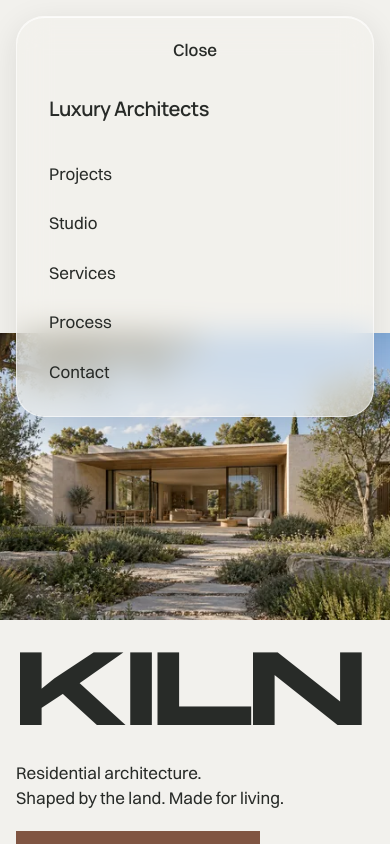
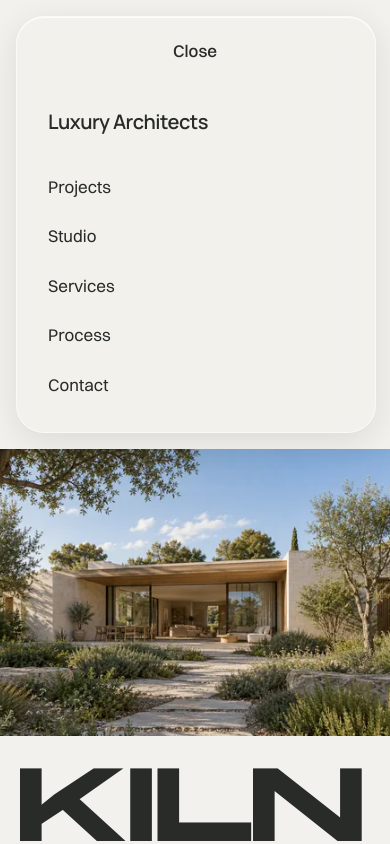
Before and after one commit to danstoyanov/kiln-luxury-architects, a Next.js app: page / in a window 390 px wide. Both pictures are taken after a click on the button "Menu". Shown: the top 844 px of the page. Built offline with nearby package versions, Linux system fonts and the light colour scheme.

Commit message:
SIN-47 Animate phone drawer and hide skip link correctly

```diff
--- a/components/Navigation.module.css
+++ b/components/Navigation.module.css
@@ -42,6 +42,10 @@
   flex-wrap: wrap;
   gap: clamp(0.25rem, 1.1vw, 1rem);
 }
+.drawer,
+.drawerInner {
+  display: contents;
+}
 .navigation a {
   display: inline-flex;
   align-items: center;
@@ -77,15 +81,22 @@
   text-decoration: underline;
 }
 .skip {
-  position: absolute;
-  left: var(--page-gutter);
-  top: -6rem;
+  position: fixed;
+  left: 1rem;
+  top: 1rem;
+  z-index: 100;
+  max-width: calc(100% - 2rem);
   background: var(--color-background);
-  padding: 1rem;
+  padding: 0.75rem 1rem;
 }
-.skip:focus {
-  top: 0.5rem;
-  z-index: 3;
+.skip:not(:focus-visible) {
+  width: 1px;
+  height: 1px;
+  padding: 0;
+  margin: -1px;
+  overflow: hidden;
+  clip-path: inset(50%);
+  white-space: nowrap;
 }
 @media (max-width: 899px) {
   .header {
@@ -112,30 +123,67 @@
 }
 @media (max-width: 599px) {
   .header {
-    width: max-content;
-    max-width: calc(100% - 2 * var(--page-gutter));
+    display: grid;
+    grid-template-columns: minmax(0, 1fr);
+    width: calc(100% - 2 * var(--page-gutter));
     margin-inline: auto;
-    justify-content: center;
-    padding: 0.625rem;
-    border-radius: 999px;
+    gap: 0;
+    padding: 0;
+    border: 0;
+    background: transparent;
+    box-shadow: none;
+    -webkit-backdrop-filter: none;
+    backdrop-filter: none;
+  }
+  .header::before {
+    content: "";
+    position: absolute;
+    inset: 0;
+    z-index: -1;
+    width: 7rem;
+    margin-inline: auto;
+    border: 1px solid var(--color-glass-edge);
+    border-radius: 2.125rem;
+    background: var(--color-background);
+    box-shadow: var(--shadow-glass);
+    pointer-events: none;
   }
   .identity {
     display: none;
   }
   .toggle {
+    justify-self: center;
+    margin-block: 0.75rem;
     background: transparent;
     color: var(--color-text);
     padding-inline: 1.25rem;
   }
   .expanded {
-    width: calc(100% - 2 * var(--page-gutter));
-    flex-direction: column;
-    gap: 0.75rem;
-    padding: 0.625rem 1.5rem 1.25rem;
+    margin-bottom: 1rem;
+  }
+  .expanded::before {
+    width: 100%;
     border-radius: 1.75rem;
   }
-  .navigation {
-    padding: 0;
+  .drawer {
+    display: grid;
+    grid-template-rows: 0fr;
+    visibility: hidden;
+  }
+  .expanded .drawer {
+    grid-template-rows: 1fr;
+    visibility: visible;
+  }
+  .drawerInner {
+    display: block;
+    min-height: 0;
+    overflow: hidden;
+  }
+  .drawer .navigation {
+    display: flex;
+    flex-direction: column;
+    gap: 0;
+    padding: 0.75rem 1.5rem 1.5rem;
   }
   .navigation a {
     padding: 0.75rem 0.5rem;
@@ -148,6 +196,29 @@
     line-height: 1.25;
     letter-spacing: -0.025em;
     margin-bottom: 1rem;
+  }
+}
+@media (max-width: 599px) and (prefers-reduced-motion: no-preference) {
+  .header {
+    transition: margin-bottom 320ms cubic-bezier(0.22, 1, 0.36, 1);
+  }
+  .header::before {
+    transition: width 320ms cubic-bezier(0.22, 1, 0.36, 1), border-radius 320ms ease;
+  }
+  .drawer {
+    transition: grid-template-rows 320ms cubic-bezier(0.22, 1, 0.36, 1), visibility 0s 320ms;
+  }
+  .expanded .drawer {
+    transition-delay: 0s;
+  }
+}
+@supports (backdrop-filter: blur(1px)) or (-webkit-backdrop-filter: blur(1px)) {
+  @media (max-width: 599px) {
+    .header::before {
+      background: var(--color-glass);
+      -webkit-backdrop-filter: blur(16px) saturate(130%);
+      backdrop-filter: blur(16px) saturate(130%);
+    }
   }
 }
 @media (prefers-reduced-transparency: reduce) {
@@ -164,3 +235,26 @@
     box-shadow: none;
   }
 }
+@media (max-width: 599px) and (prefers-reduced-transparency: reduce) {
+  .header {
+    background: transparent;
+  }
+  .header::before {
+    background: var(--color-background);
+    -webkit-backdrop-filter: none;
+    backdrop-filter: none;
+  }
+}
+@media (max-width: 599px) and (forced-colors: active) {
+  .header {
+    border: 0;
+    background: transparent;
+  }
+  .header::before {
+    border: 1px solid CanvasText;
+    background: Canvas;
+    box-shadow: none;
+    -webkit-backdrop-filter: none;
+    backdrop-filter: none;
+  }
+}
--- a/components/Navigation.tsx
+++ b/components/Navigation.tsx
@@ -1,6 +1,6 @@
 "use client";
 
-import { useEffect, useRef, useState } from "react";
+import { useEffect, useRef, useState, useSyncExternalStore } from "react";
 import styles from "./Navigation.module.css";
 
 const links = [
@@ -11,8 +11,23 @@ const links = [
   { href: "#contact", label: "Contact" },
 ];
 
+function subscribePhone(onChange: () => void) {
+  const query = window.matchMedia("(max-width: 599px)");
+  query.addEventListener("change", onChange);
+  return () => query.removeEventListener("change", onChange);
+}
+
+function getPhone() {
+  return window.matchMedia("(max-width: 599px)").matches;
+}
+
+function getServerPhone() {
+  return false;
+}
+
 export function Navigation() {
   const [isOpen, setIsOpen] = useState(false);
+  const isPhone = useSyncExternalStore(subscribePhone, getPhone, getServerPhone);
   const menuButton = useRef<HTMLButtonElement>(null);
   const header = useRef<HTMLElement>(null);
   const navigation = useRef<HTMLElement>(null);
@@ -85,6 +100,10 @@ export function Navigation() {
   }, [isOpen]);
 
   return (
+    <>
+      <a className={styles.skip} href="#main">
+        Skip to content
+      </a>
     <header
       ref={header}
       className={styles.header + (isOpen ? " " + styles.expanded : "")}
@@ -103,9 +122,6 @@ export function Navigation() {
         }
       }}
     >
-      <a className={styles.skip} href="#main">
-        Skip to content
-      </a>
       <a href="#main" className={styles.identity} aria-label="Luxury Architects — KILN home">
         Luxury Architects
       </a>
@@ -119,7 +135,9 @@ export function Navigation() {
       >
         {isOpen ? "Close" : "Menu"}
       </button>
-      <nav
+      <div className={styles.drawer} inert={isPhone && !isOpen}>
+        <div className={styles.drawerInner}>
+          <nav
         ref={navigation}
         id="main-navigation"
         aria-label="Main navigation"
@@ -138,7 +156,10 @@ export function Navigation() {
             {link.label}
           </a>
         ))}
-      </nav>
+          </nav>
+        </div>
+      </div>
     </header>
+    </>
   );
 }
```
Also changed, not shown: scripts/check-phone-navigation.mjs (added, +45 -0 lines), 3 other files (tests, documents, lock files or other folders).
